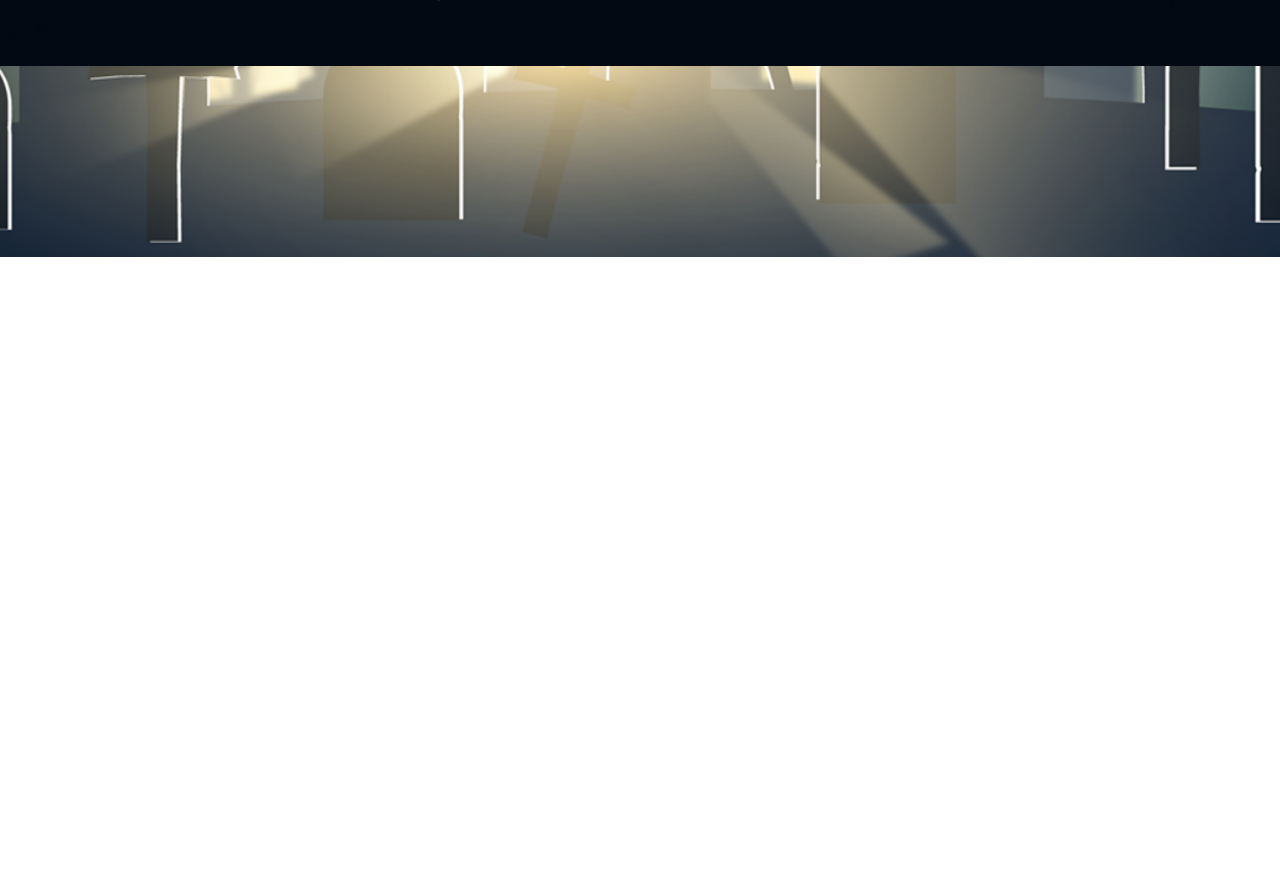
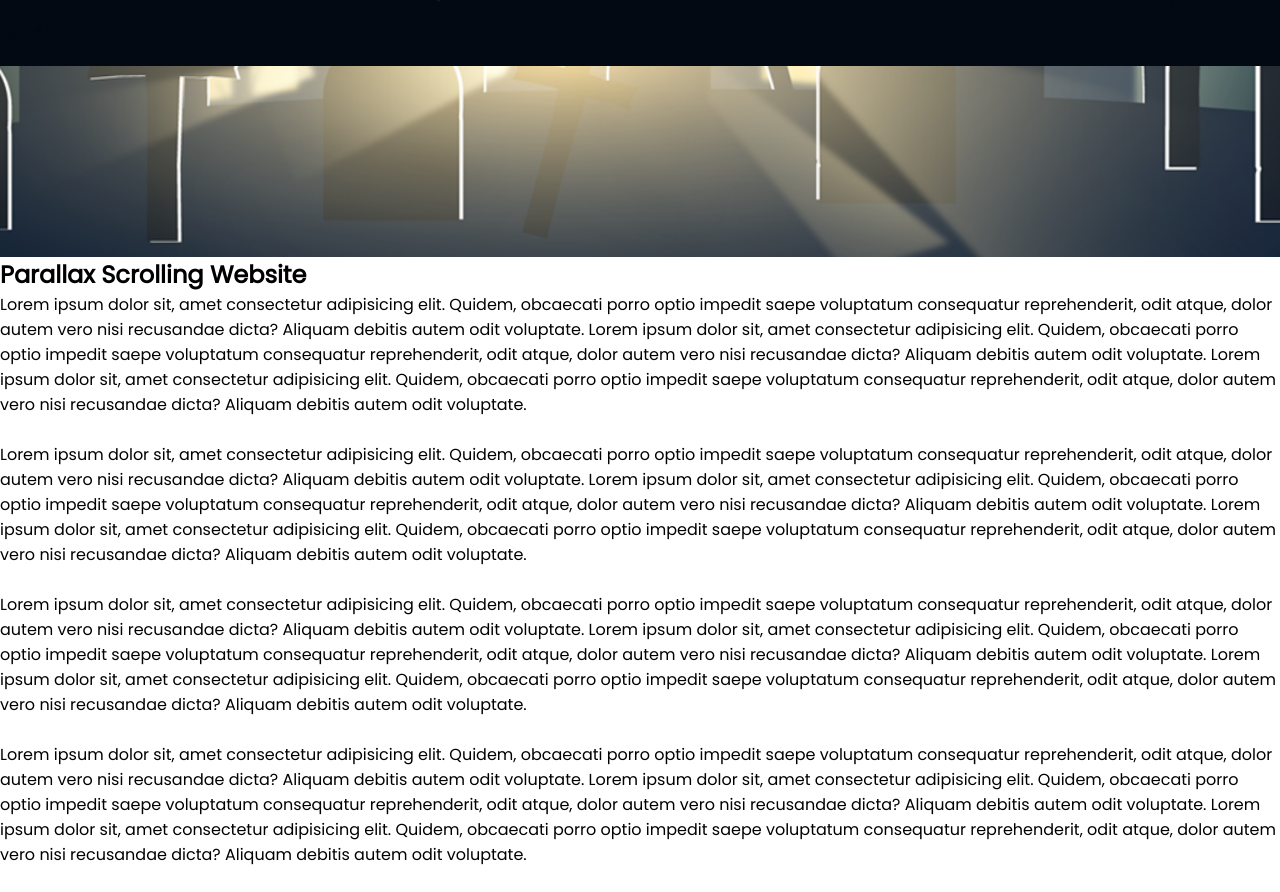
Before and after one commit to padfoot-12/parallax-website, a plain HTML site: page index.html in a window 1280 px wide. Shown: the part 663-1555 px from the top of the page. Before the commit the page ends 920 px from the top, so only its background shows below. Drawn offline with Linux system fonts and the light colour scheme.

Commit message:
Created content section

```diff
--- a/index.html
+++ b/index.html
@@ -24,6 +24,23 @@
         <img src="./images/gate-right.png" id="gate-right">
         <img src="./images/grass.png" id="grass">
     </section>
+    <section class="sec">
+        <h2>Parallax Scrolling Website</h2>
+        <p>
+            Lorem ipsum dolor sit, amet consectetur adipisicing elit. Quidem, obcaecati porro optio impedit saepe voluptatum consequatur reprehenderit, odit atque, dolor autem vero nisi recusandae dicta? Aliquam debitis autem odit voluptate.
+            Lorem ipsum dolor sit, amet consectetur adipisicing elit. Quidem, obcaecati porro optio impedit saepe voluptatum consequatur reprehenderit, odit atque, dolor autem vero nisi recusandae dicta? Aliquam debitis autem odit voluptate.
+            Lorem ipsum dolor sit, amet consectetur adipisicing elit. Quidem, obcaecati porro optio impedit saepe voluptatum consequatur reprehenderit, odit atque, dolor autem vero nisi recusandae dicta? Aliquam debitis autem odit voluptate.<br/><br/>
+            Lorem ipsum dolor sit, amet consectetur adipisicing elit. Quidem, obcaecati porro optio impedit saepe voluptatum consequatur reprehenderit, odit atque, dolor autem vero nisi recusandae dicta? Aliquam debitis autem odit voluptate.
+            Lorem ipsum dolor sit, amet consectetur adipisicing elit. Quidem, obcaecati porro optio impedit saepe voluptatum consequatur reprehenderit, odit atque, dolor autem vero nisi recusandae dicta? Aliquam debitis autem odit voluptate.
+            Lorem ipsum dolor sit, amet consectetur adipisicing elit. Quidem, obcaecati porro optio impedit saepe voluptatum consequatur reprehenderit, odit atque, dolor autem vero nisi recusandae dicta? Aliquam debitis autem odit voluptate.<br/><br/>
+            Lorem ipsum dolor sit, amet consectetur adipisicing elit. Quidem, obcaecati porro optio impedit saepe voluptatum consequatur reprehenderit, odit atque, dolor autem vero nisi recusandae dicta? Aliquam debitis autem odit voluptate.
+            Lorem ipsum dolor sit, amet consectetur adipisicing elit. Quidem, obcaecati porro optio impedit saepe voluptatum consequatur reprehenderit, odit atque, dolor autem vero nisi recusandae dicta? Aliquam debitis autem odit voluptate.
+            Lorem ipsum dolor sit, amet consectetur adipisicing elit. Quidem, obcaecati porro optio impedit saepe voluptatum consequatur reprehenderit, odit atque, dolor autem vero nisi recusandae dicta? Aliquam debitis autem odit voluptate.<br/><br/>
+            Lorem ipsum dolor sit, amet consectetur adipisicing elit. Quidem, obcaecati porro optio impedit saepe voluptatum consequatur reprehenderit, odit atque, dolor autem vero nisi recusandae dicta? Aliquam debitis autem odit voluptate.
+            Lorem ipsum dolor sit, amet consectetur adipisicing elit. Quidem, obcaecati porro optio impedit saepe voluptatum consequatur reprehenderit, odit atque, dolor autem vero nisi recusandae dicta? Aliquam debitis autem odit voluptate.
+            Lorem ipsum dolor sit, amet consectetur adipisicing elit. Quidem, obcaecati porro optio impedit saepe voluptatum consequatur reprehenderit, odit atque, dolor autem vero nisi recusandae dicta? Aliquam debitis autem odit voluptate.<br/><br/>
+        </p>
+    </section>
     <script src="main.js"></script>
 </body>
 </html>
```
